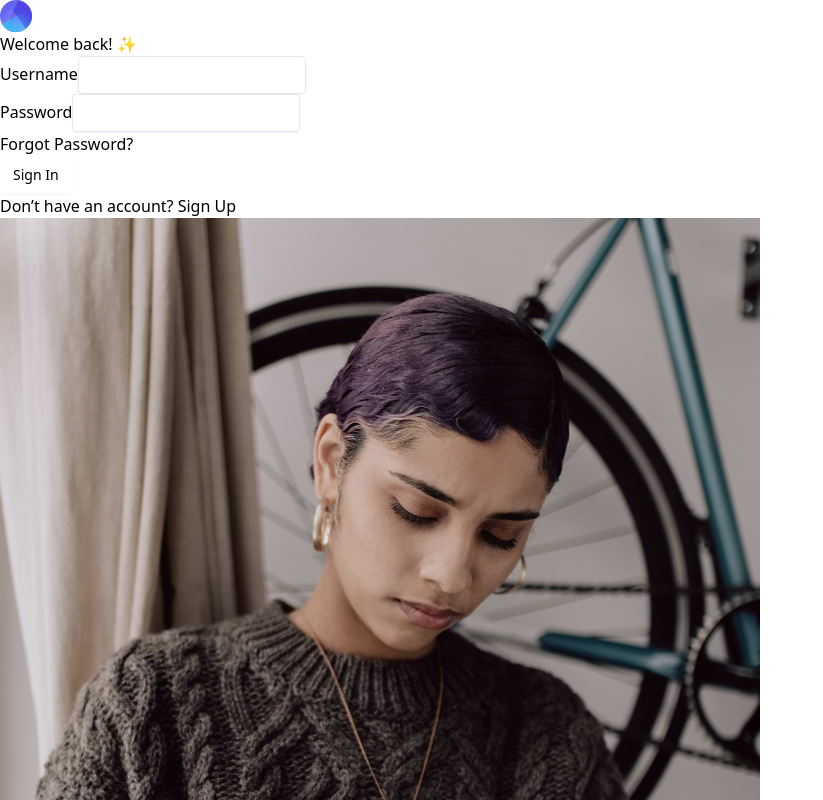
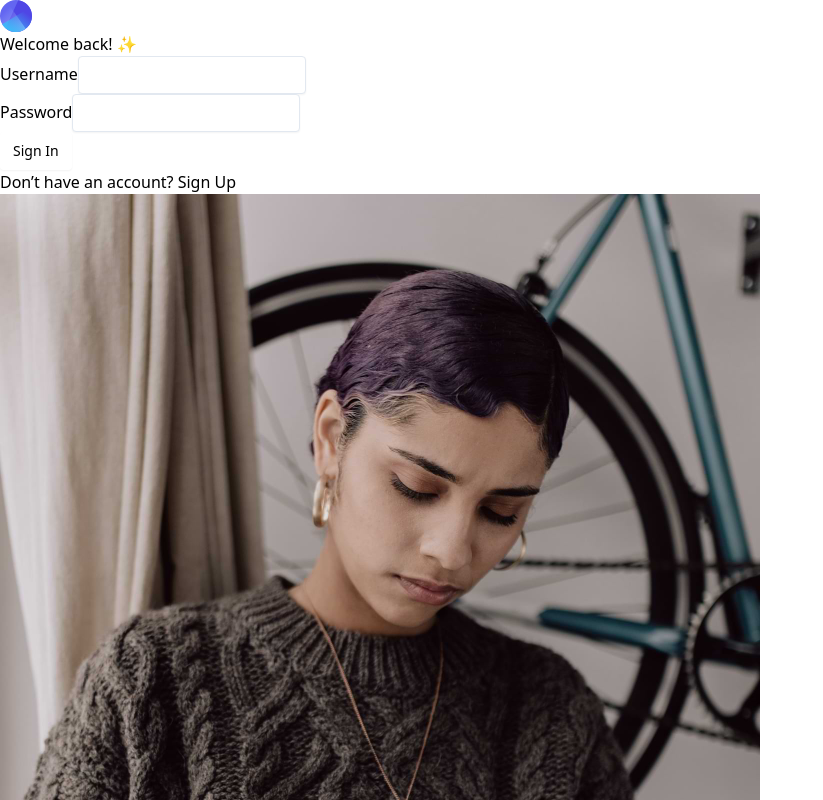
Before and after one commit to 0xLe0x/lasso-so, a Vue app: page /signin in a window 1280 px wide. Shown: the top 800 px of the page, without its empty margins (0-823 px from the left). Built offline with nearby package versions, Linux system fonts and the light colour scheme; no server answers; what @urql/exchange-auth, @urql/vue would draw is missing.

Commit message:
remove password reset

```diff
--- a/src/pages/Signin.vue
+++ b/src/pages/Signin.vue
@@ -46,9 +46,9 @@
                 </div>
               </div>
               <div class="flex items-center justify-between mt-6">
-                <div class="mr-1">
+                <!-- <div class="mr-1">
                   <router-link class="text-sm underline hover:no-underline" to="/reset-password">Forgot Password?</router-link>
-                </div>
+                </div> -->
                 <button class="btn bg-indigo-500 hover:bg-indigo-600 text-white ml-3" to="/">Sign In</button>
               </div>
             </form>
```
